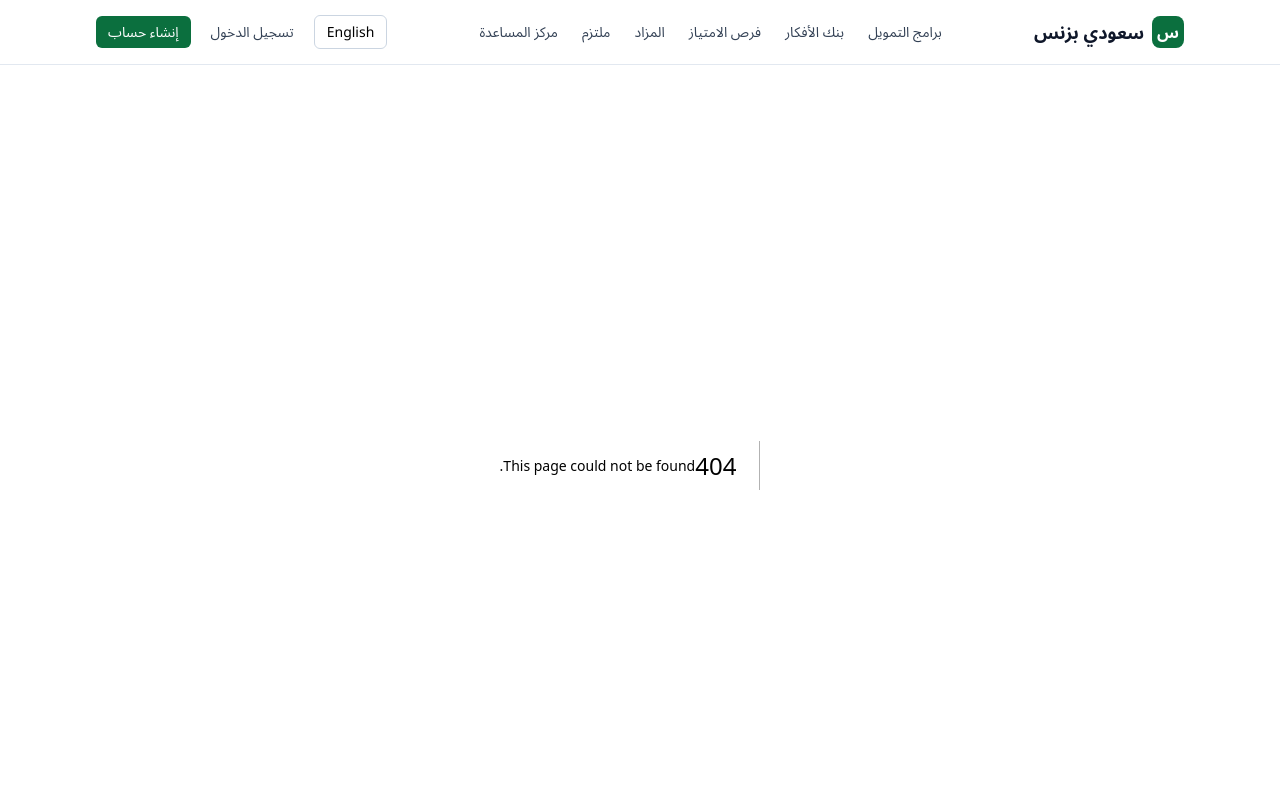
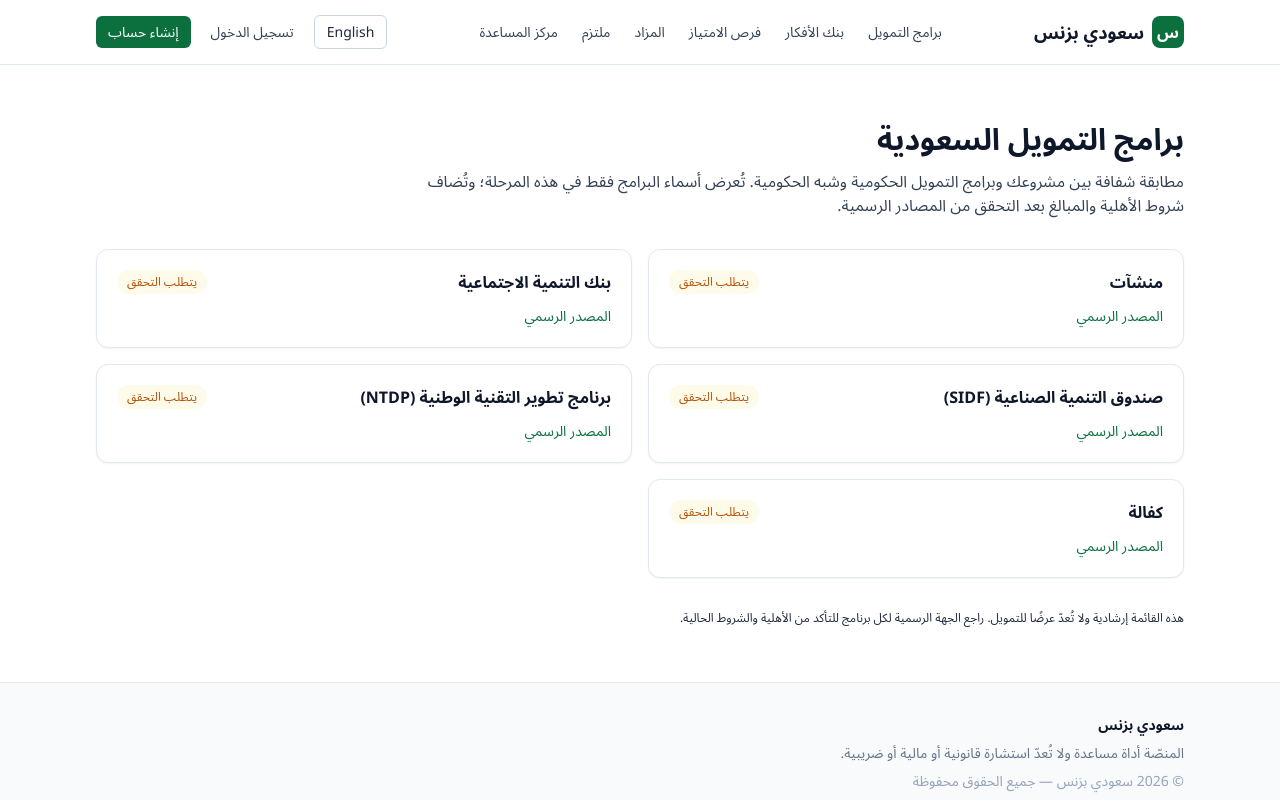
Before and after one commit to majaber1/saudi-business, a Next.js app in the folder apps/web/: page /funding in a window 1280 px wide. Before the commit this address had no page. Shown: the top 800 px of the page. Built offline with nearby package versions, Linux system fonts and the light colour scheme.

Commit message:
feat(web): funding programs page (names only, requires-verification labels)
This component displays a list of Saudi funding programs with localized titles and descriptions. It includes a disclaimer and links to official sources for verification.

```diff
--- /dev/null
+++ b/apps/web/app/funding/page.tsx
@@ -0,0 +1,74 @@
+"use client";
+
+import { useLanguage } from "@/components/LanguageProvider";
+
+// Program NAMES only. No amounts, eligibility, or deadlines are shown here
+// because those must be verified against official sources before display.
+const PROGRAMS: { ar: string; en: string; source: string }[] = [
+  { ar: "منشآت", en: "Monshaat (SME Authority)", source: "https://www.monshaat.gov.sa" },
+  { ar: "بنك التنمية الاجتماعية", en: "Social Development Bank", source: "https://www.sdb.gov.sa" },
+  { ar: "صندوق التنمية الصناعية (SIDF)", en: "Saudi Industrial Development Fund", source: "https://www.sidf.gov.sa" },
+  { ar: "برنامج تطوير التقنية الوطنية (NTDP)", en: "National Technology Development Program", source: "https://ntdp.gov.sa" },
+  { ar: "كفالة", en: "Kafalah (SME Loan Guarantee)", source: "https://kafalah.gov.sa" },
+];
+
+const copy = {
+  ar: {
+    title: "برامج التمويل السعودية",
+    intro:
+      "مطابقة شفافة بين مشروعك وبرامج التمويل الحكومية وشبه الحكومية. تُعرض أسماء البرامج فقط في هذه المرحلة؛ وتُضاف شروط الأهلية والمبالغ بعد التحقق من المصادر الرسمية.",
+    unverified: "يتطلب التحقق",
+    officialSource: "المصدر الرسمي",
+    disclaimer:
+      "هذه القائمة إرشادية ولا تُعدّ عرضًا للتمويل. راجع الجهة الرسمية لكل برنامج للتأكد من الأهلية والشروط الحالية.",
+  },
+  en: {
+    title: "Saudi Funding Programs",
+    intro:
+      "Transparent matching between your project and government and quasi-government funding programs. Only program names are shown at this stage; eligibility and amounts are added after verification against official sources.",
+    unverified: "Requires verification",
+    officialSource: "Official source",
+    disclaimer:
+      "This list is indicative and is not a funding offer. Check each program's official body for current eligibility and terms.",
+  },
+};
+
+export default function FundingPage() {
+  const { locale } = useLanguage();
+  const c = copy[locale];
+
+  return (
+    <main className="container-page py-14">
+      <h1 className="text-3xl font-semibold text-ink-900">{c.title}</h1>
+      <p className="mt-3 max-w-3xl text-ink-700">{c.intro}</p>
+
+      <ul className="mt-8 grid gap-4 sm:grid-cols-2">
+        {PROGRAMS.map((p) => (
+          <li
+            key={p.en}
+            className="rounded-xl border border-slate-200 bg-white p-5 shadow-sm"
+          >
+            <div className="flex items-start justify-between gap-3">
+              <h2 className="font-semibold text-ink-900">
+                {locale === "ar" ? p.ar : p.en}
+              </h2>
+              <span className="shrink-0 rounded-full bg-amber-50 px-2.5 py-1 text-xs font-medium text-amber-700">
+                {c.unverified}
+              </span>
+            </div>
+            <a
+              href={p.source}
+              target="_blank"
+              rel="noopener noreferrer"
+              className="mt-3 inline-block text-sm text-brand-600 hover:underline"
+            >
+              {c.officialSource}
+            </a>
+          </li>
+        ))}
+      </ul>
+
+      <p className="mt-8 max-w-3xl text-xs text-ink-500">{c.disclaimer}</p>
+    </main>
+  );
+}
```
